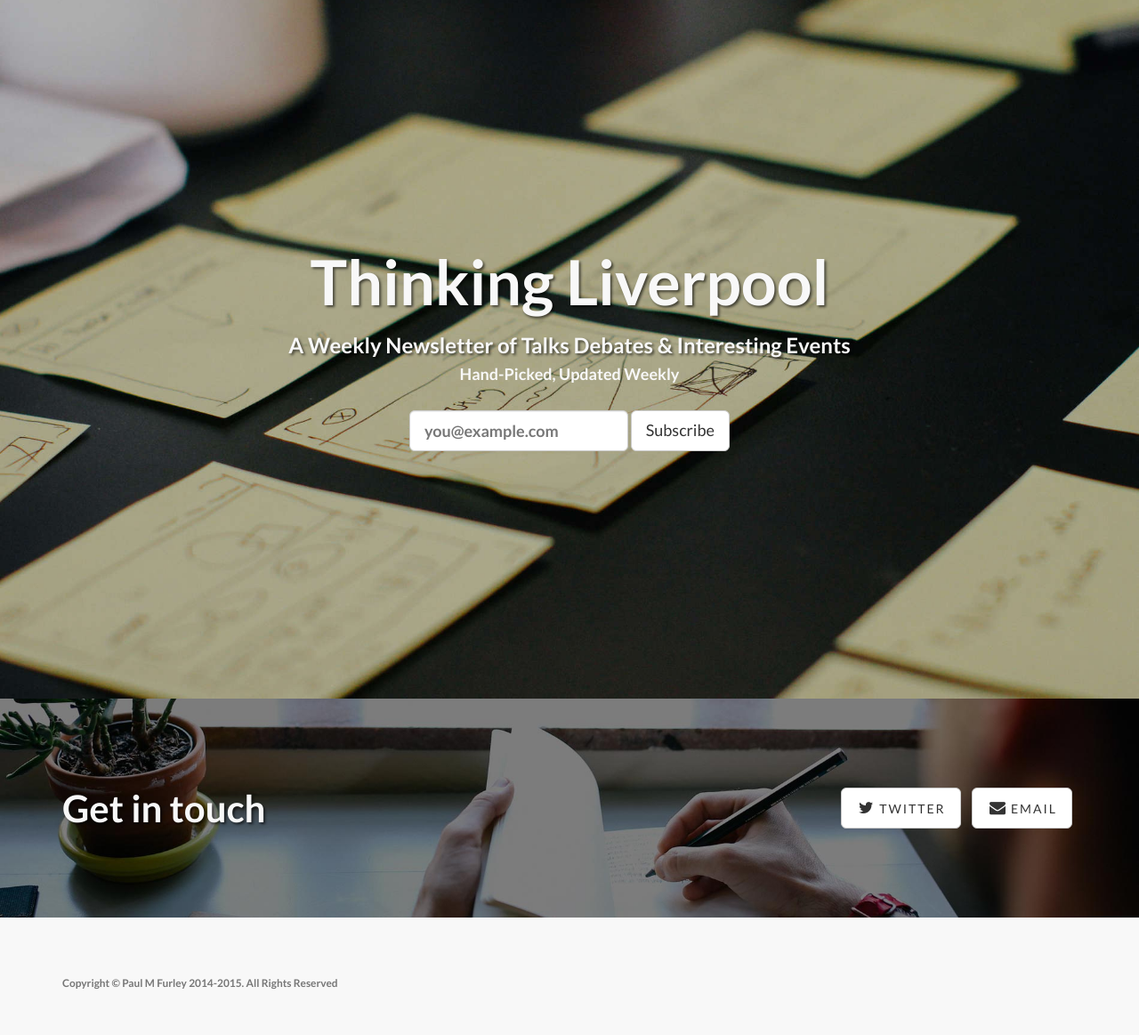
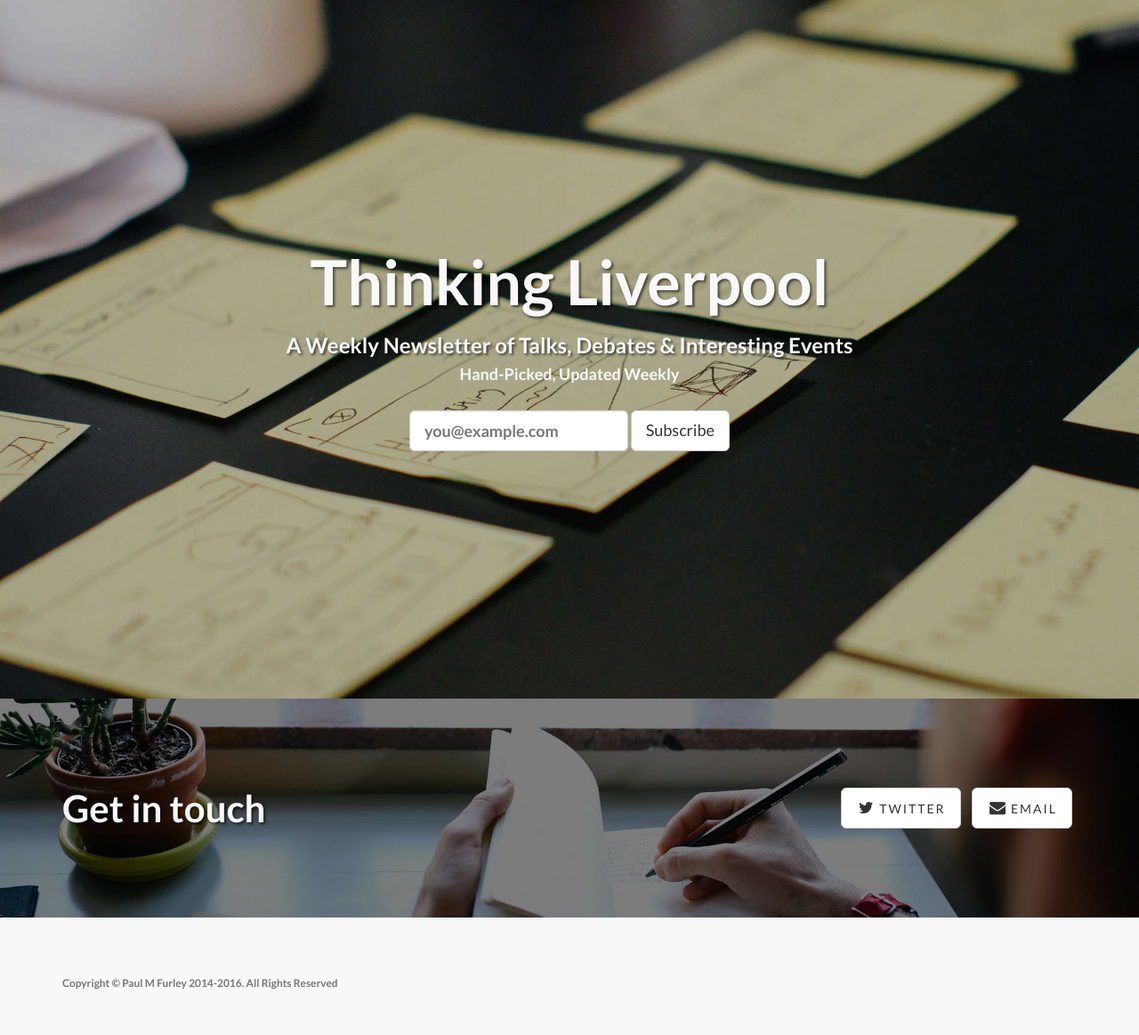
Before and after one commit to GreenDragonSoft/thinkingliverpool, a Django app: template thinkingweekly/templates/thinkingweekly/base.html in a window 1280 px wide. Shown: the whole page at 89% size. Run offline with Django 3.2, Linux system fonts and the light colour scheme; the template is opened without the code that fills it, so the values that code supplies are empty; parts of the project's set-up code (start-up, migrations or seed data) failed here and were passed over; some libraries are stand-ins or nearby versions.

Commit message:
Update copyright year

```diff
--- a/thinkingweekly/templates/thinkingweekly/base.html
+++ b/thinkingweekly/templates/thinkingweekly/base.html
@@ -44,7 +44,7 @@
                 <div class="col-lg-12">
                     <div class="intro-message">
                         <h1>Thinking Liverpool</h1>
-                        <h3>A Weekly Newsletter of Talks Debates &amp; Interesting Events</h3>
+                        <h3>A Weekly Newsletter of Talks, Debates &amp; Interesting Events</h3>
                         <h4>Hand-Picked, Updated Weekly</h4>
                         <div class="subscribe-form">
                           <form class="form form-inline" action="//paulfurley.us10.list-manage.com/subscribe/post?u=b219f483a9bfaba5168db63b5&amp;id=12f09c1427" method="post" id="mc-embedded-subscribe-form" name="mc-embedded-subscribe-form" novalidate>
@@ -104,7 +104,7 @@
         <div class="container">
             <div class="row">
                 <div class="col-lg-12">
-                    <p class="copyright text-muted small">Copyright &copy; Paul M Furley 2014-2015. All Rights Reserved</p>
+                    <p class="copyright text-muted small">Copyright &copy; Paul M Furley 2014-2016. All Rights Reserved</p>
                 </div>
             </div>
         </div>
```
